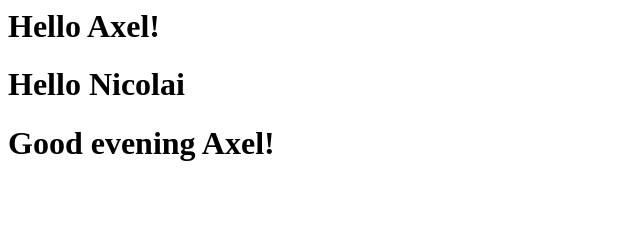
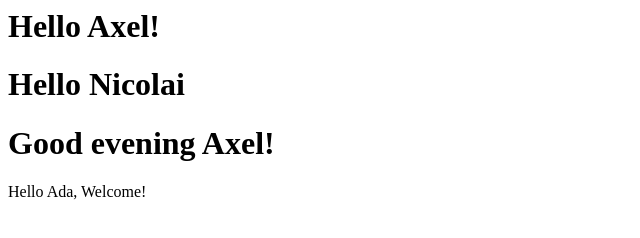
Before and after one commit to AxelHan/indtroductions-2, a plain HTML site: page index.html in a window 1280 px wide. Shown: the whole page, without its empty margins (0-640 px from the left). Drawn offline with Linux system fonts and the light colour scheme.

Commit message:
wrote an introduction to ada

```diff
--- a/index.html
+++ b/index.html
@@ -1,3 +1,4 @@
 <h1>Hello Axel!</h1>
 <h1>Hello Nicolai</h1>
 <h1>Good evening Axel!</h1>
+<p>Hello Ada, Welcome!</p>
```
